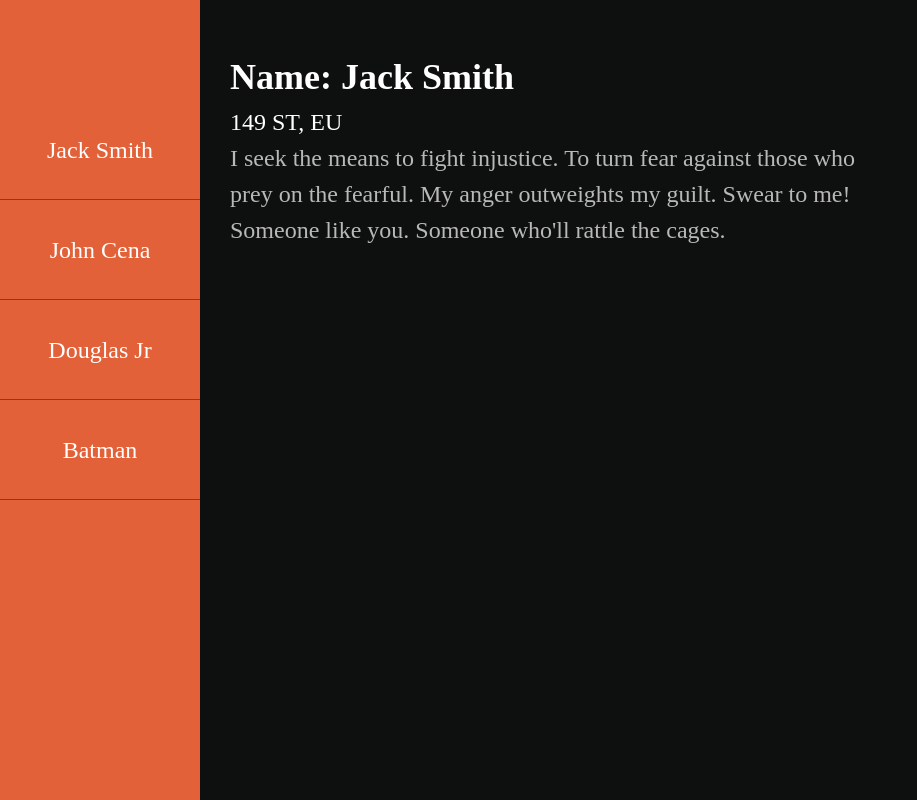
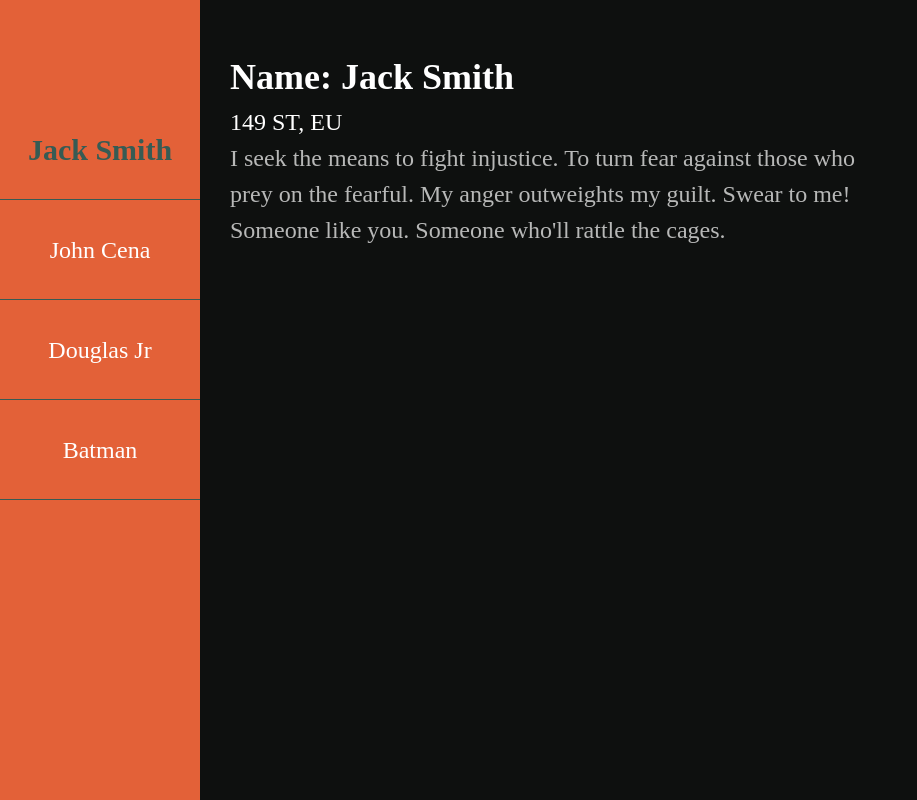
Before and after one commit to Ahnaf-dev/cause-effect-UI-component, a plain HTML site: page index.html in a window 1280 px wide. Both pictures are taken after a click on the element "Jack Smith". Shown: the whole page, without its empty margins (0-917 px from the left). Drawn offline with nearby package versions, Linux system fonts and the light colour scheme.

Commit message:
finishing project

```diff
--- a/index.html
+++ b/index.html
@@ -25,7 +25,7 @@
       <button class="hamburger">
         <span class="material-icons"> menu </span>
       </button>
-      <section class="details">w</section>
+      <section class="details"></section>
     </main>
   </body>
 </html>
--- a/index.js
+++ b/index.js
@@ -22,16 +22,22 @@ hamburger.on("click", () => {
 
 // generating sidebar and display HTML
 $("body").ready(() => {
-  let userHtml = users
-    .map((user, index) => {
-      return `
-    <div class="sidebar__content">
-      <p>${user.name}</p>
-    </div>
-    `;
-    })
-    .join("");
+  generateUserDisplay();
+  generateUserList();
 
+  $(".sidebar__content").each((val, content) => {
+    content.addEventListener("click", () => {
+      state.currentUserNumber = val;
+      generateUserDisplay();
+
+      // styles for clicked users
+      $(".active").removeClass("active");
+      content.classList.add("active");
+    });
+  });
+});
+
+function generateUserDisplay() {
   let currentUser = users[state.currentUserNumber];
 
   let detailHtml = `
@@ -41,6 +47,21 @@ $("body").ready(() => {
 
   `;
 
+  details.html(detailHtml);
+}
+
+function generateUserList() {
+  let userHtml = users
+    .map((user, index) => {
+      return `
+  <div  class="sidebar__content ${
+    index === state.currentUserNumber ? "active" : ""
+  }">
+    <p>${user.name}</p>
+  </div>
+  `;
+    })
+    .join("");
+
   sidebar.html(userHtml);
-  details.html(detailHtml);
-});
+}
--- a/styles.css
+++ b/styles.css
@@ -49,6 +49,12 @@ div.sidebar__content {
   place-items: center;
   cursor: pointer;
   border-bottom: 1px solid var(--accent);
+}
+
+div.sidebar__content.active {
+  font-weight: 700;
+  font-size: 3rem;
+  color: var(--accent);
 }
 
 div.sidebar__content:hover {
```
